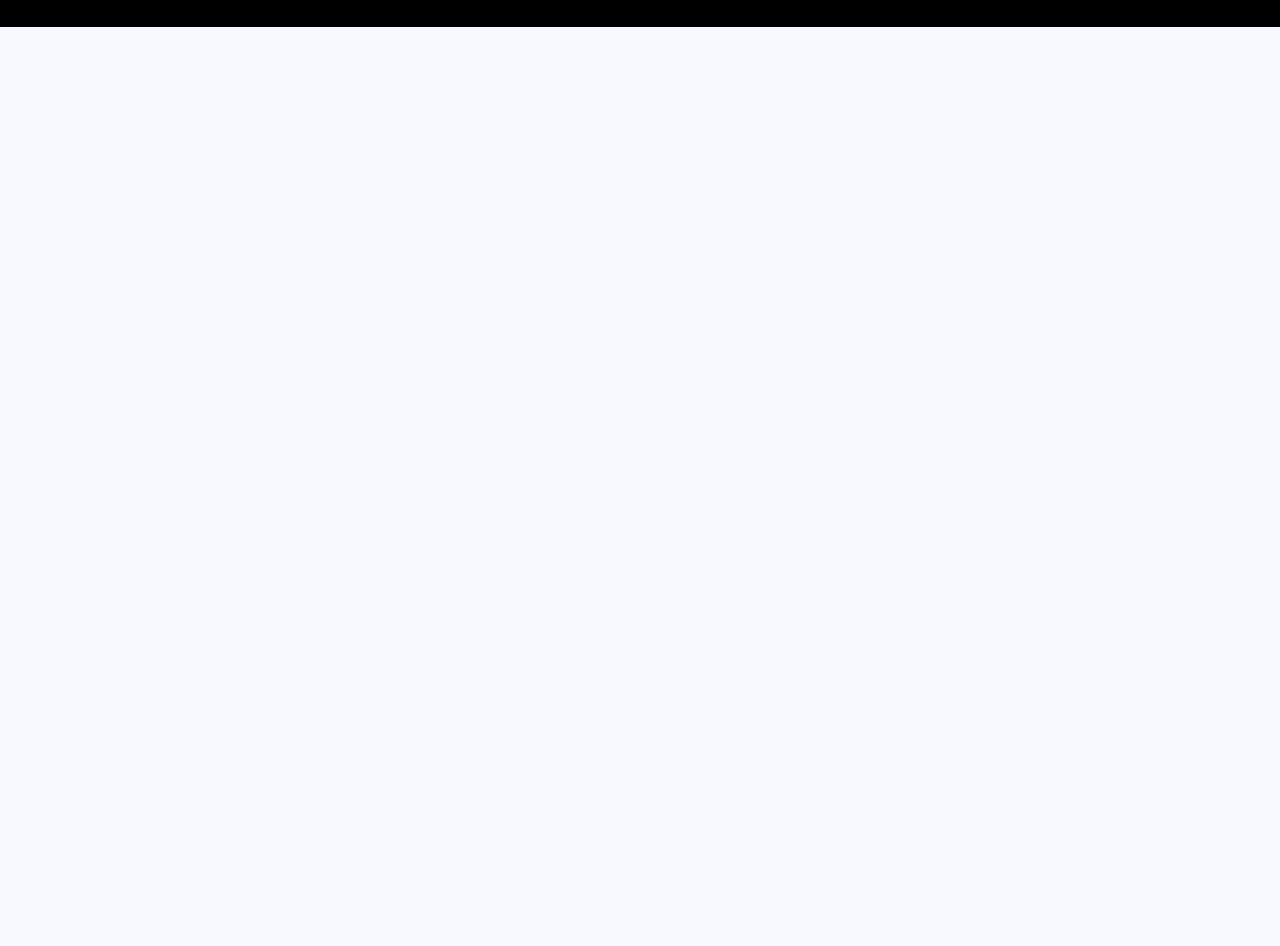
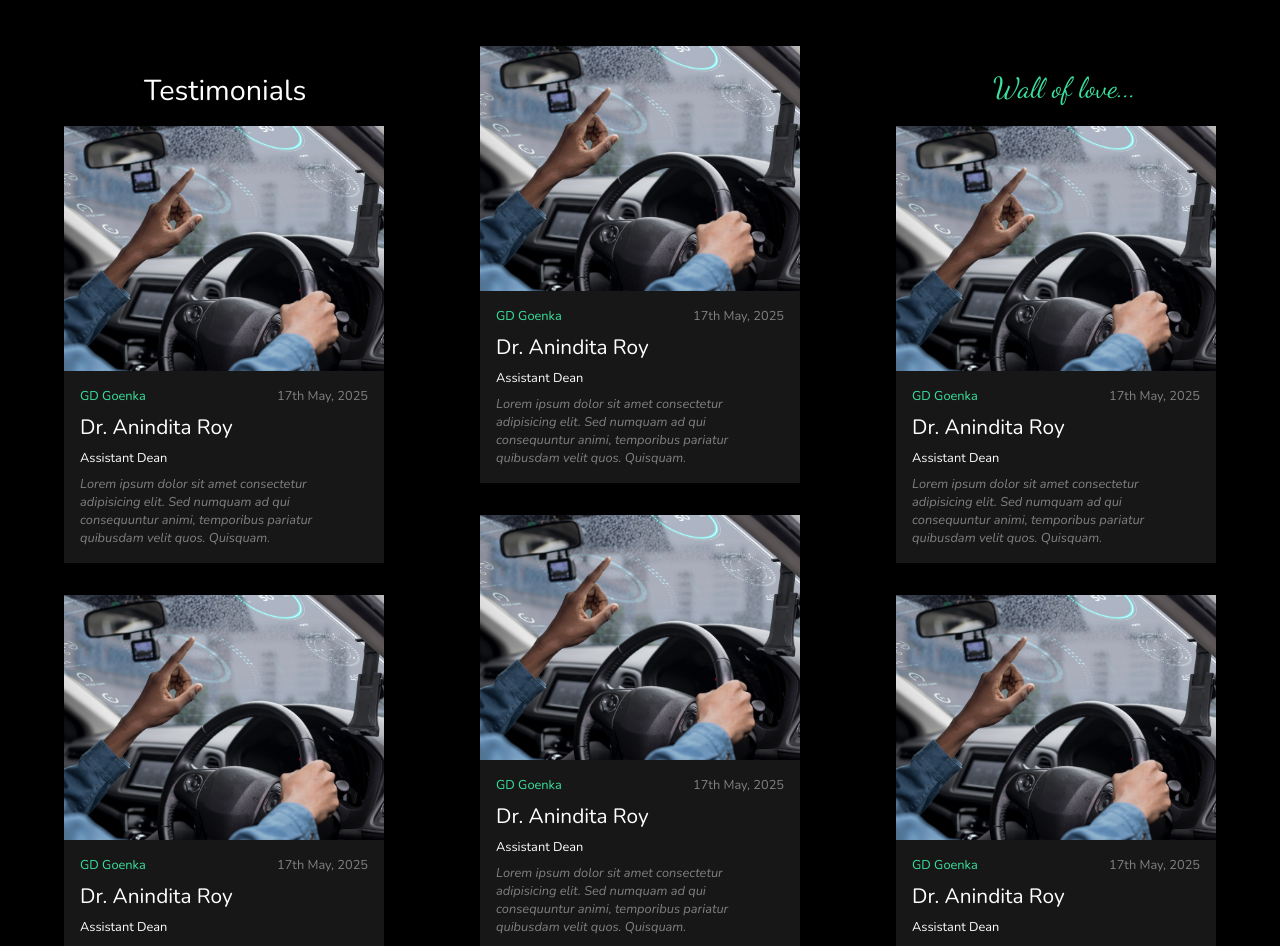
Before and after one commit to AryanSaini1303/RYM-Grenergy-Website-Next.js-, a Next.js app: page / in a window 1280 px wide. Shown: the part 4700-5646 px from the top of the page. Before the commit the page ends 4727 px from the top, so only its background shows below. Built offline with nearby package versions, Linux system fonts and the light colour scheme.

Commit message:
Add Testimonials section with styling

```diff
--- a/app/page.js
+++ b/app/page.js
@@ -6,6 +6,7 @@ import Image from 'next/image';
 import { ArrowRightUp } from '@/components/Arrow';
 import { useState } from 'react';
 import Achievements from '@/components/Achievements';
+import Testimonials from '@/components/Testimonials';
 
 export default function Home() {
   const [isHoveringProducts, setIsHoveringProducts] = useState(null);
@@ -254,6 +255,7 @@ export default function Home() {
         </button>
       </section>
       <Achievements />
+      <Testimonials />
     </div>
   );
 }
--- a/components/Achievements.module.css
+++ b/components/Achievements.module.css
@@ -24,6 +24,7 @@
   gap: 0.5rem;
   background-color: #171717;
   height: fit-content;
+  border-bottom: solid 2px #171717;
 }
 .achievements .tabs .imageContainer {
   width: 100%;
--- /dev/null
+++ b/components/Testimonials.js
@@ -0,0 +1,157 @@
+import Image from 'next/image';
+import styles from './Testimonials.module.css';
+import KnowMoreButton from './KnowMoreButton';
+
+export default function Testimonials() {
+  return (
+    <section className={styles.testimonialContainer}>
+      <header>
+        <h1>Testimonials</h1>
+        <h1>Wall of love...</h1>
+      </header>
+      <div className={styles.gridContainer}>
+        <div className={styles.tabs}>
+          <div className={styles.imageContainer}>
+            <Image
+              src={'/images/product1.jpeg'}
+              alt={'testimonials'}
+              width={2000}
+              height={20000}
+            />
+          </div>
+          <div className={styles.infoContainer}>
+            <header>
+              <p>GD Goenka</p>
+              <p>17th May, 2025</p>
+            </header>
+            <h1>Dr. Anindita Roy</h1>
+            <h3>Assistant Dean</h3>
+            <p className={styles.para}>
+              Lorem ipsum dolor sit amet consectetur adipisicing elit. Sed
+              numquam ad qui consequuntur animi, temporibus pariatur quibusdam
+              velit quos. Quisquam.
+            </p>
+          </div>
+        </div>
+        <div className={styles.tabs}>
+          <div className={styles.imageContainer}>
+            <Image
+              src={'/images/product1.jpeg'}
+              alt={'testimonials'}
+              width={2000}
+              height={20000}
+            />
+          </div>
+          <div className={styles.infoContainer}>
+            <header>
+              <p>GD Goenka</p>
+              <p>17th May, 2025</p>
+            </header>
+            <h1>Dr. Anindita Roy</h1>
+            <h3>Assistant Dean</h3>
+            <p className={styles.para}>
+              Lorem ipsum dolor sit amet consectetur adipisicing elit. Sed
+              numquam ad qui consequuntur animi, temporibus pariatur quibusdam
+              velit quos. Quisquam.
+            </p>
+          </div>
+        </div>
+        <div className={styles.tabs}>
+          <div className={styles.imageContainer}>
+            <Image
+              src={'/images/product1.jpeg'}
+              alt={'testimonials'}
+              width={2000}
+              height={20000}
+            />
+          </div>
+          <div className={styles.infoContainer}>
+            <header>
+              <p>GD Goenka</p>
+              <p>17th May, 2025</p>
+            </header>
+            <h1>Dr. Anindita Roy</h1>
+            <h3>Assistant Dean</h3>
+            <p className={styles.para}>
+              Lorem ipsum dolor sit amet consectetur adipisicing elit. Sed
+              numquam ad qui consequuntur animi, temporibus pariatur quibusdam
+              velit quos. Quisquam.
+            </p>
+          </div>
+        </div>
+        <div className={styles.tabs}>
+          <div className={styles.imageContainer}>
+            <Image
+              src={'/images/product1.jpeg'}
+              alt={'testimonials'}
+              width={2000}
+              height={20000}
+            />
+          </div>
+          <div className={styles.infoContainer}>
+            <header>
+              <p>GD Goenka</p>
+              <p>17th May, 2025</p>
+            </header>
+            <h1>Dr. Anindita Roy</h1>
+            <h3>Assistant Dean</h3>
+            <p className={styles.para}>
+              Lorem ipsum dolor sit amet consectetur adipisicing elit. Sed
+              numquam ad qui consequuntur animi, temporibus pariatur quibusdam
+              velit quos. Quisquam.
+            </p>
+          </div>
+        </div>
+        <div className={styles.tabs}>
+          <div className={styles.imageContainer}>
+            <Image
+              src={'/images/product1.jpeg'}
+              alt={'testimonials'}
+              width={2000}
+              height={20000}
+            />
+          </div>
+          <div className={styles.infoContainer}>
+            <header>
+              <p>GD Goenka</p>
+              <p>17th May, 2025</p>
+            </header>
+            <h1>Dr. Anindita Roy</h1>
+            <h3>Assistant Dean</h3>
+            <p className={styles.para}>
+              Lorem ipsum dolor sit amet consectetur adipisicing elit. Sed
+              numquam ad qui consequuntur animi, temporibus pariatur quibusdam
+              velit quos. Quisquam.
+            </p>
+          </div>
+        </div>
+        <div className={styles.tabs}>
+          <div className={styles.imageContainer}>
+            <Image
+              src={'/images/product1.jpeg'}
+              alt={'testimonials'}
+              width={2000}
+              height={20000}
+            />
+          </div>
+          <div className={styles.infoContainer}>
+            <header>
+              <p>GD Goenka</p>
+              <p>17th May, 2025</p>
+            </header>
+            <h1>Dr. Anindita Roy</h1>
+            <h3>Assistant Dean</h3>
+            <p className={styles.para}>
+              Lorem ipsum dolor sit amet consectetur adipisicing elit. Sed
+              numquam ad qui consequuntur animi, temporibus pariatur quibusdam
+              velit quos. Quisquam.
+            </p>
+          </div>
+        </div>
+        <div className={styles.btn}>
+          <KnowMoreButton>Read All</KnowMoreButton>
+        </div>
+      </div>
+    </section>
+  );
+}
--- /dev/null
+++ b/components/Testimonials.module.css
@@ -0,0 +1,90 @@
+.testimonialContainer {
+  padding: 2.5rem 4rem;
+  background-color: black;
+  color: white;
+}
+.testimonialContainer > header {
+  display: flex;
+  justify-content: space-between;
+  margin: 0 5rem 1rem 5rem;
+  font-size: 1.2rem;
+}
+.testimonialContainer > header h1 {
+  font-weight: 350;
+}
+.testimonialContainer header h1:nth-child(2) {
+  color: var(--highlight-color);
+  font-family: 'Dancing Script', cursive;
+  font-optical-sizing: auto;
+  font-style: normal;
+}
+.testimonialContainer .gridContainer {
+  display: grid;
+  grid-template-columns: repeat(3, 1fr);
+  grid-template-rows: repeat(2, 1fr);
+  gap: 2rem 6rem;
+  position: relative;
+}
+.testimonialContainer .gridContainer .tabs {
+  display: flex;
+  flex-direction: column;
+  border-radius: var(--img-radius);
+}
+.testimonialContainer .gridContainer .tabs .imageContainer {
+  width: 100%;
+  height: auto;
+}
+.testimonialContainer .gridContainer .tabs .imageContainer img {
+  height: 100%;
+  width: 100%;
+  border-radius: var(--img-radius);
+  display: block;
+  object-fit: cover;
+}
+.testimonialContainer .gridContainer .tabs .infoContainer {
+  display: flex;
+  flex-direction: column;
+  gap: 0.5rem;
+  align-items: flex-start;
+  padding: 1rem;
+  background-color: #171717;
+}
+.testimonialContainer .gridContainer .tabs .infoContainer header {
+  display: flex;
+  width: 100%;
+  justify-content: space-between;
+  margin: 0;
+  font-size: 0.8rem;
+}
+.infoContainer h1 {
+  font-size: 1.3rem;
+}
+.infoContainer h3 {
+  font-size: 0.8rem;
+}
+.testimonialContainer .gridContainer .tabs .infoContainer header p:first-child {
+  color: var(--highlight-color);
+}
+.testimonialContainer
+  .gridContainer
+  .tabs
+  .infoContainer
+  header
+  p:not(:first-child) {
+  color: grey;
+}
+.testimonialContainer .gridContainer .tabs .infoContainer .para {
+  color: grey;
+  font-style: italic;
+  font-size: 0.8rem;
+}
+.gridContainer .tabs:nth-child(2),
+.tabs:nth-child(5) {
+  transform: translateY(-5rem);
+}
+.btn {
+  position: absolute;
+  bottom: 0;
+  left: 50%;
+  transform: translate(-50%, -50%);
+}
```
